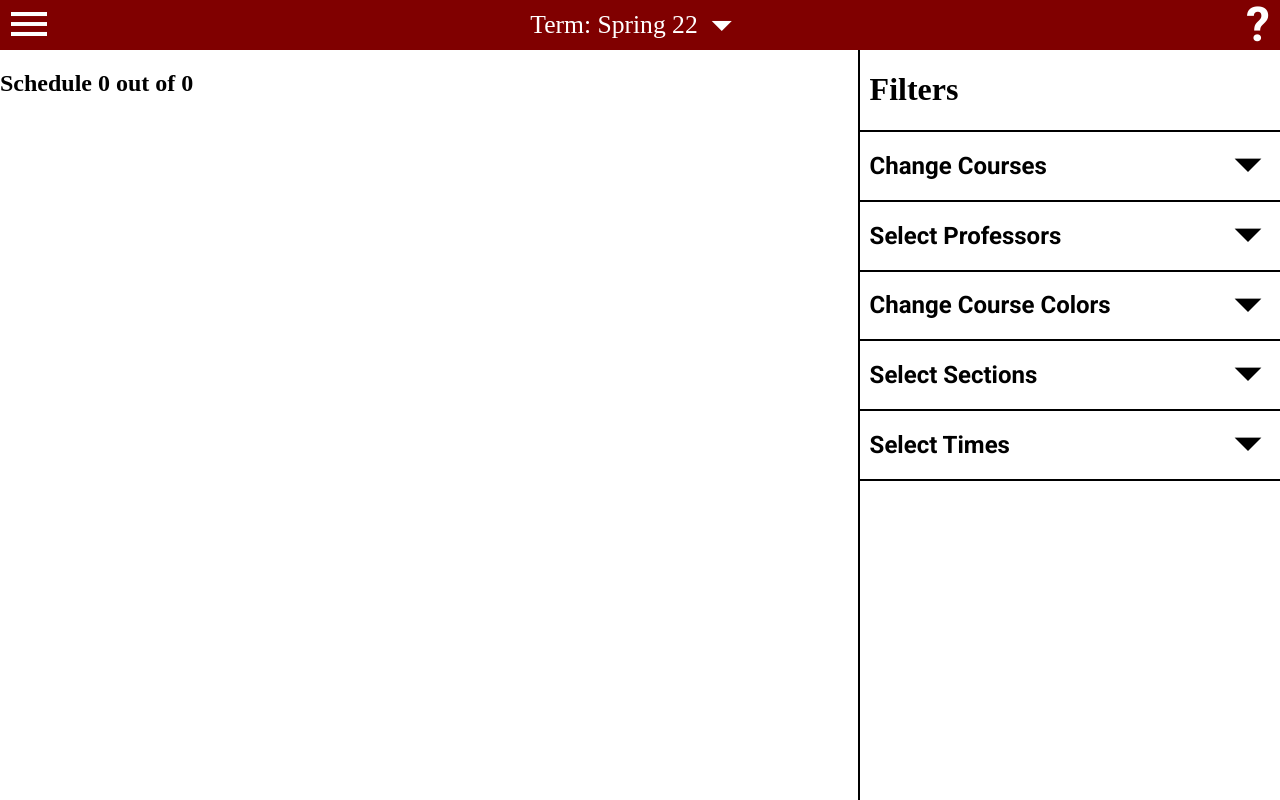
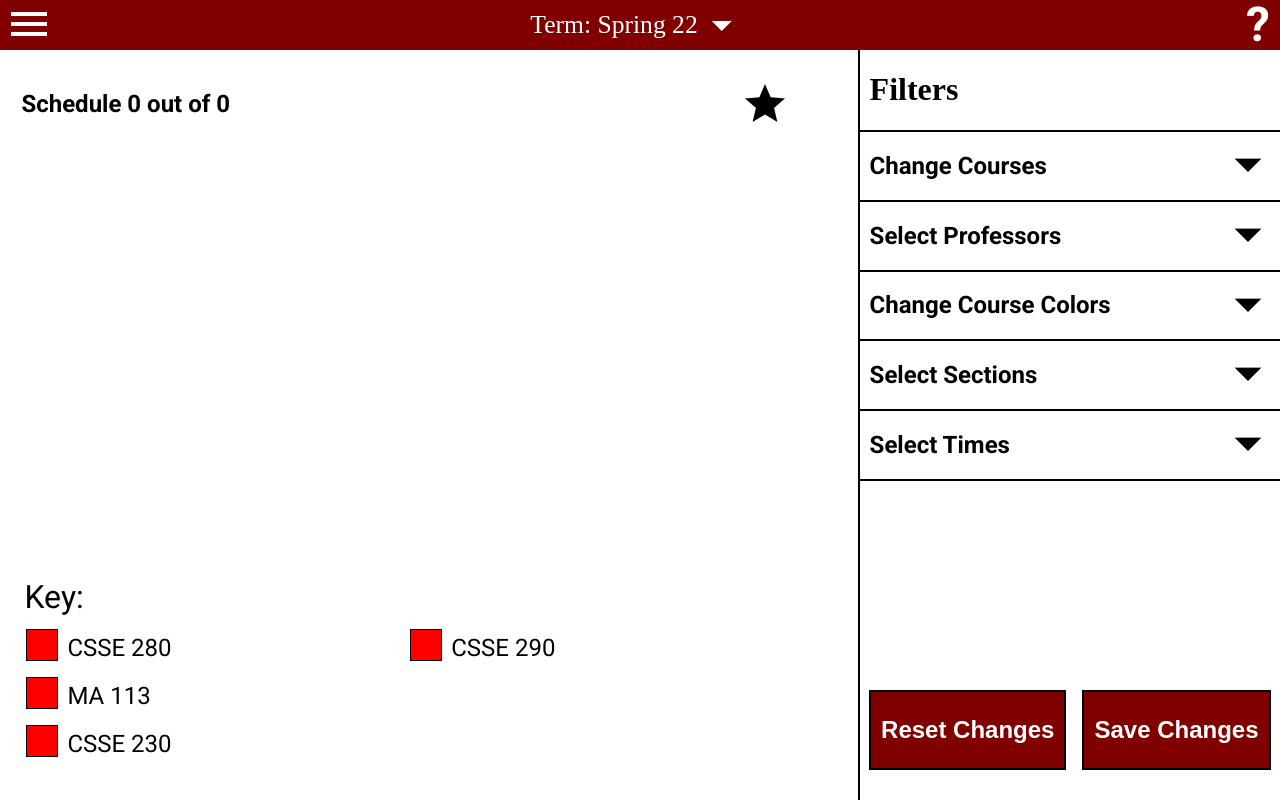
Before and after one commit to rhit-seilerar/csse280_project, a plain HTML site: page public/index.html in a window 1280 px wide. Drawn offline with Linux system fonts and the light colour scheme.

Commit message:
Display key and header

```diff
--- a/public/index.html
+++ b/public/index.html
@@ -26,11 +26,42 @@
       </nav>
 
       <div id="displayPage">
+         <div id="displayHeader">
             <h2>Schedule 0 out of 0</h2>
-         <!-- <i class="material-icons">star</i> -->
+            <i class="material-icons">star</i>
+         </div>
+
+         <div id="displayMain">
+            <div id="displayTable"></div>
+            <div id="displayArrows"></div>
+         </div>
+
+         <div id="displayFooter">
+            <span id="displayKeyLabel">Key:</span>
+
+            <div id="displayKeyEntryList">
+               <div class="displayKeyEntry">
+                  <div class="displayKeyColor"></div>
+                  <span>CSSE 280</span>
+               </div>
+               <div class="displayKeyEntry">
+                  <div class="displayKeyColor"></div>
+                  <span>MA 113</span>
+               </div>
+               <div class="displayKeyEntry">
+                  <div class="displayKeyColor"></div>
+                  <span>CSSE 230</span>
+               </div>
+               <div class="displayKeyEntry">
+                  <div class="displayKeyColor"></div>
+                  <span>CSSE 290</span>
+               </div>
+            </div>
+         </div>
       </div>
 
       <div id="filterPage">
+         <div id="filterList">
             <div class="filterSection">
                <h1>Filters</h1>
             </div>
@@ -56,6 +87,12 @@
             </div>
          </div>
 
+         <div id="filterFooter">
+            <button id="resetChangesButton" class="filter-button" type="button">Reset Changes</button>
+            <button id="saveChangesButton"  class="filter-button" type="button">Save  Changes</button>
+         </div>
+      </div>
+
       <!-- <script src="scripts/jquery.min.js"></script>
       <script src="scripts/popper.js"></script>
       <script src="scripts/bootstrap-material-design.js"></script>
--- a/public/styles/main.css
+++ b/public/styles/main.css
@@ -1,6 +1,7 @@
 body {
    margin: 0;
    display: grid;
+   font-family: "Roboto", sans-serif;
    grid-template-areas:
       "nav     nav"
       "display filter";
@@ -8,6 +9,10 @@ body {
    grid-template-rows: 50px auto;
    height: 100vh;
 }
+
+
+
+
 
 nav {
    background: #800000;
@@ -29,7 +34,6 @@ nav {
 }
 
 #help {
-   font-family: "roboto", sans-serif;
    font-weight: bold;
    font-size: 3em;
    position: absolute;
@@ -38,6 +42,7 @@ nav {
 }
 
 #courseSelectorLabel {
+   font-family: serif;
    font-size: 1.6em;
    position: relative;
    top: -15px;
@@ -50,8 +55,61 @@ nav {
    top: 1px;
 }
 
+
+
+
+
 #displayPage {
    grid-area: display;
+   display: flex;
+   flex-flow: column;
+   justify-content: space-between;
+   margin-left: 2.5%;
+   margin-right: 8%;
+}
+
+#displayHeader {
+   display: flex;
+   margin-top: 20px;
+   justify-content: space-between;
+}
+
+#displayHeader>i {
+   font-size: 3em;
+   color: black;
+   position: relative;
+   top: 10px;
+}
+
+#displayKeyLabel {
+   font-size: 2em;
+   margin-left: 3px;
+}
+
+#displayKeyEntryList {
+   display: flex;
+   height: 22vh;
+   margin-top: 8px;
+   flex-flow: column wrap;
+}
+
+.displayKeyEntry {
+   margin: 5px;
+}
+
+.displayKeyColor {
+   display: inline-block;
+   width:  30px;
+   height: 30px;
+   background: red;
+   border: 1px solid black;
+}
+
+.displayKeyColor+span {
+   font-size: 1.5em;
+   position: relative;
+   left: 5px;
+   bottom: 5px;
 }
 
 
@@ -60,7 +118,9 @@ nav {
 
 #filterPage {
    grid-area: filter;
-   font-family: "Roboto", sans-serif;
+   display: flex;
+   flex-flow: column;
+   justify-content: space-between;
    border-left: black 2px solid;
 }
 
@@ -86,3 +146,26 @@ nav {
    display: inline;
    font-size: 4em;
 }
+
+#filterFooter {
+   text-align: center;
+   margin-bottom: 30px;
+}
+
+.filter-button {
+   background: #800000;
+   color: white;
+   border: 2px solid black;
+   border-radius: 0;
+   font-weight: bold;
+   height: 80px;
+   font-size: 1.5em;
+   padding-left: 10px;
+   padding-right: 10px;
+   margin-left: 6px;
+   margin-right: 6px;
+}
+
+.filter-button:active {
+   background: #802020;
+}
```
Lines whose indentation alone changed are shown as unchanged.
